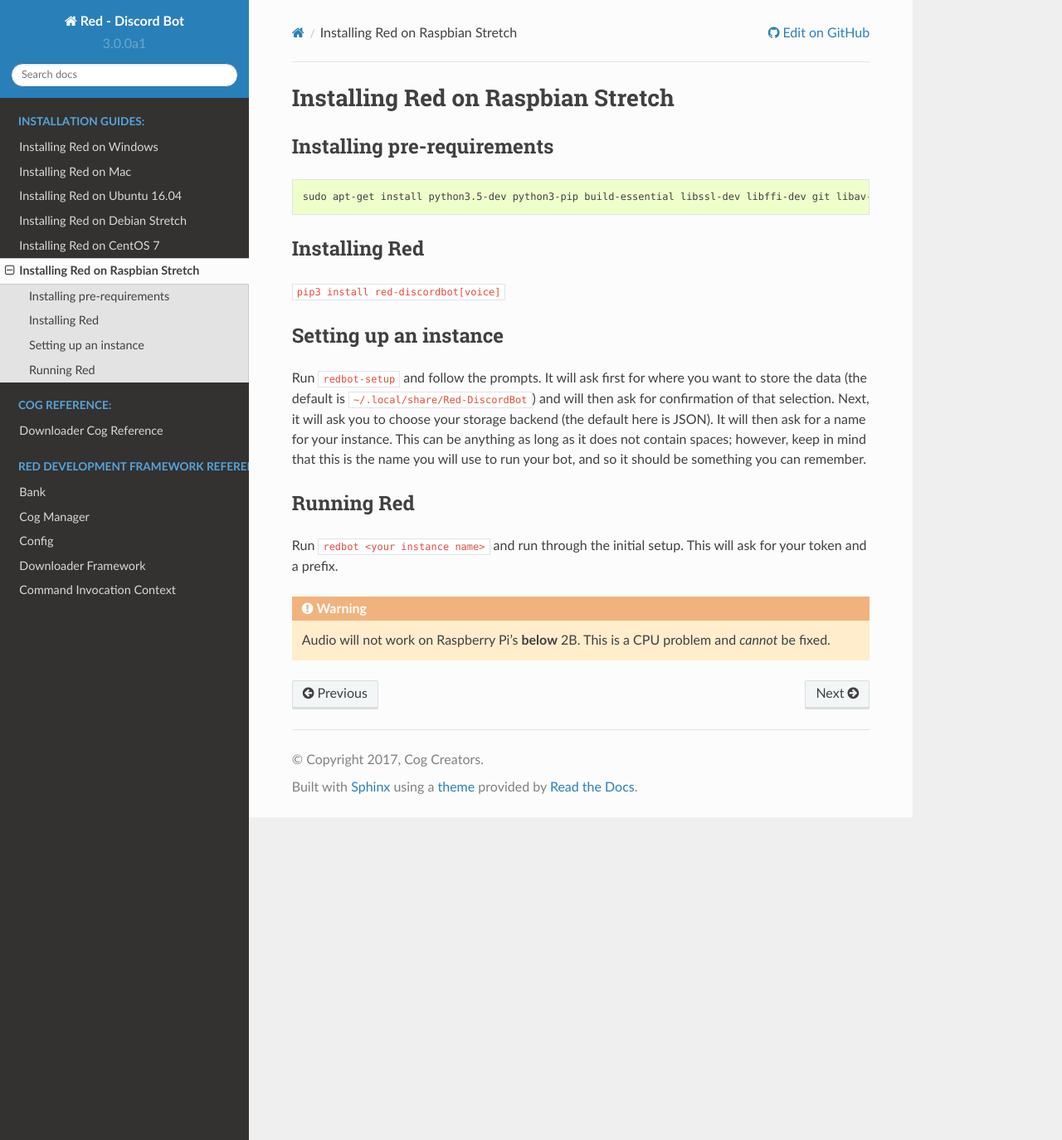
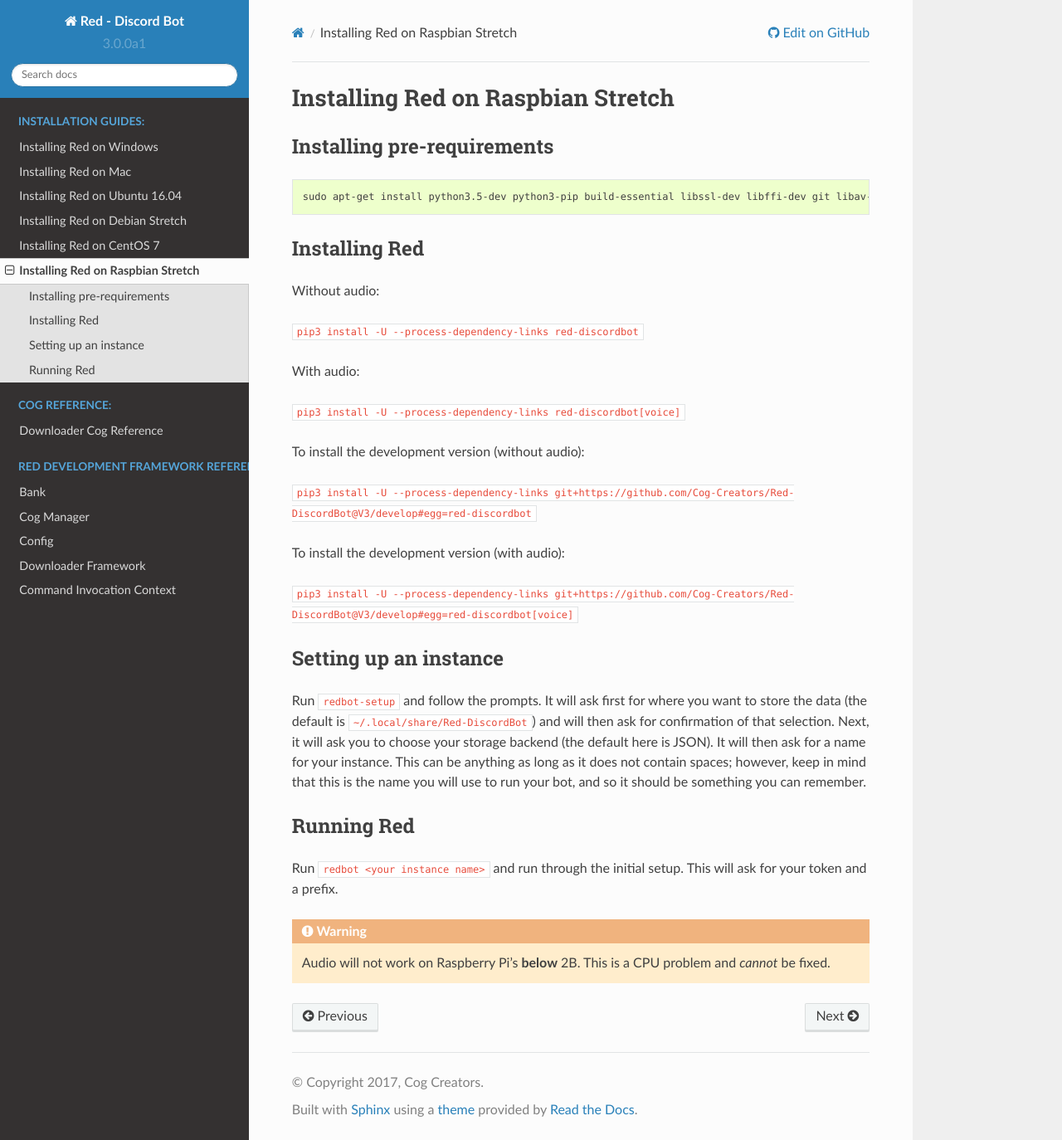
Before and after one commit to Renirous/Red-DiscordBot, a Sphinx documentation site: the page built from docs/install_raspbian.rst, in a window 1280 px wide and 1374 px high. Shown: the whole window at 83% size. Built offline with Sphinx 7.4.7 and the Read the Docs theme 2.0.0, drawn with Linux system fonts in a browser that asks for light colours.

Commit message:
[V3 Docs] fix install commands (#1043)
* [Docs] fix install commands

* [Docs] update with option of installing from github

```diff
--- a/docs/install_raspbian.rst
+++ b/docs/install_raspbian.rst
@@ -16,7 +16,21 @@
 Installing Red
 --------------
 
-:code:`pip3 install red-discordbot[voice]`
+Without audio:
+
+:code:`pip3 install -U --process-dependency-links red-discordbot`
+
+With audio:
+
+:code:`pip3 install -U --process-dependency-links red-discordbot[voice]`
+
+To install the development version (without audio):
+
+:code:`pip3 install -U --process-dependency-links git+https://github.com/Cog-Creators/Red-DiscordBot@V3/develop#egg=red-discordbot`
+
+To install the development version (with audio):
+
+:code:`pip3 install -U --process-dependency-links git+https://github.com/Cog-Creators/Red-DiscordBot@V3/develop#egg=red-discordbot[voice]`
 
 ----------------------
 Setting up an instance
--- a/docs/install_windows.rst
+++ b/docs/install_windows.rst
@@ -28,8 +28,10 @@
 1. Open a command prompt (open Start, search for "command prompt", then click it)
 2. Run the appropriate command, depending on if you want audio or not
 
-  * No audio: :code:`python -m pip install Red-DiscordBot`
-  * Audio: :code:`python -m pip install Red-DiscordBot[voice]`
+  * No audio: :code:`python -m pip install -U --process-dependency-links Red-DiscordBot`
+  * Audio: :code:`python -m pip install -U --process-dependency-links Red-DiscordBot[voice]`
+  * Development version (without audio): :code:`python -m pip install -U --process-dependency-links git+https://github.com/Cog-Creators/Red-DiscordBot@V3/develop#egg=red-discordbot`
+  * Development version (with audio): :code:`python -m pip install -U --process-dependency-links git+https://github.com/Cog-Creators/Red-DiscordBot@V3/develop#egg=red-discordbot[voice]`
 
 3. Once that has completed, run :code:`redbot-setup` to set up your instance
 
```
Also changed, not shown: docs/install_centos.rst (+15 -1 lines), docs/install_debian.rst (+10 -2 lines), docs/install_mac.rst (+15 -1 lines), docs/install_ubuntu.rst (+10 -2 lines).
